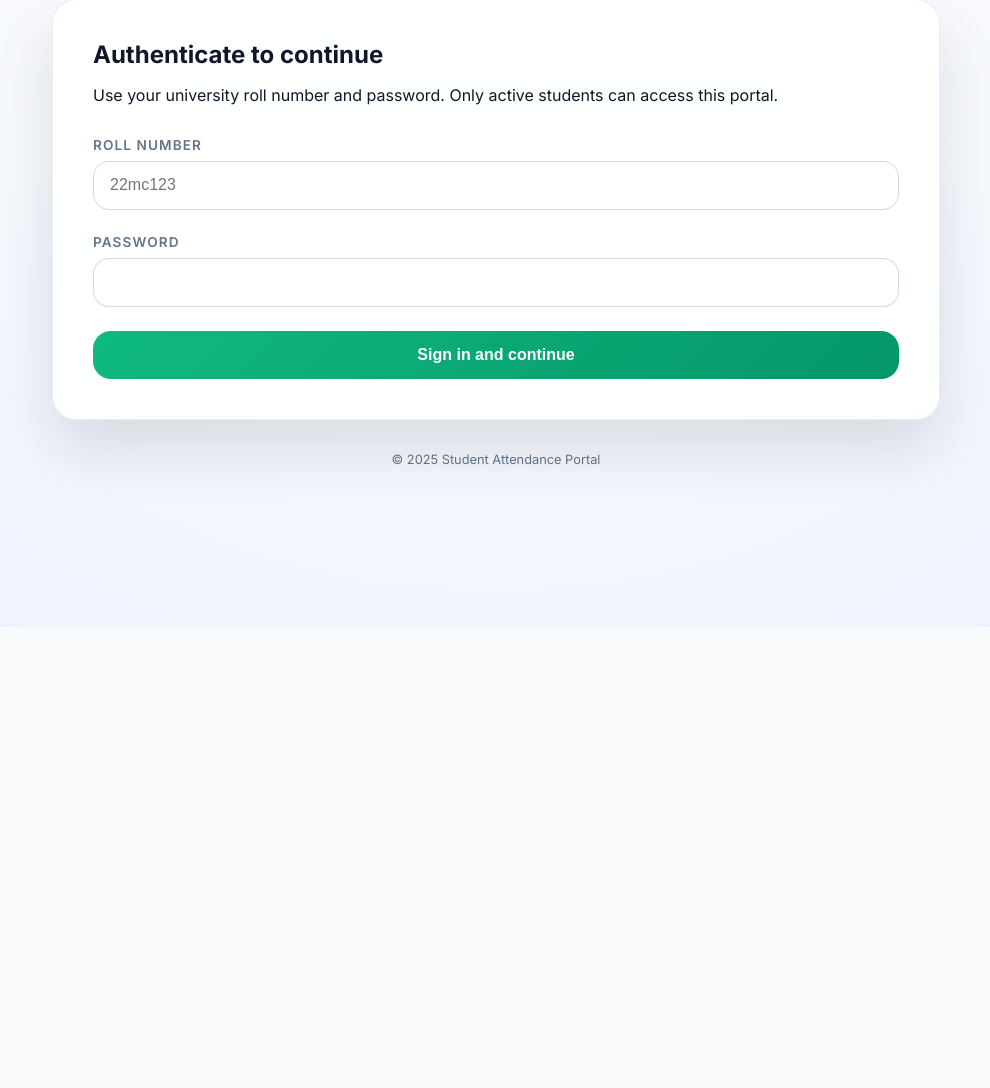
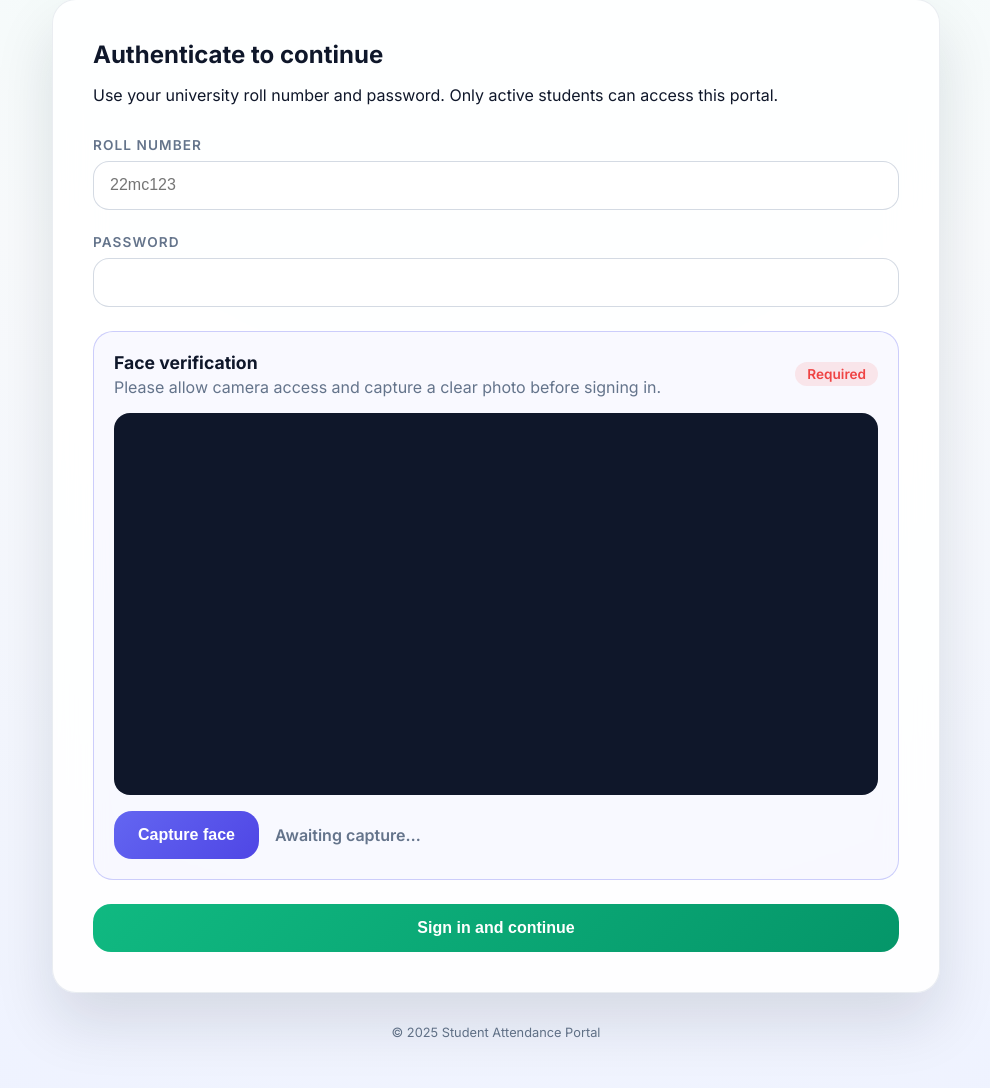
Before and after one commit to DhanushKenkiri/Wifi-Attendance, a Flask app: template captive-portal/templates/login.html in a window 1280 px wide. Shown: the part 173-1261 px from the top of the page, without its empty margins (144-1134 px from the left). Before the commit the page ends 645 px from the top, so only its background shows below. Run offline with Flask 3, Linux system fonts and the light colour scheme; the template is opened without the code that fills it, so the values that code supplies are empty; parts of the project's set-up code (start-up, migrations or seed data) failed here and were passed over.

Commit message:
feat: add face capture verification and performance optimizations
- Add OpenCV-based face detection during login
- Implement face capture UI with camera access and validation
- Store face images and metadata in SQLite
- Enforce face verification before attendance marking
- Remove 'Return home' button from success page
- Add Flask-Compress for response compression
- Increase static asset caching to 24h
- Disable Flask debug mode
- Add comprehensive README with architecture diagrams
- Include privacy guidance for face capture feature
- Add performance tuning recommendations

```diff
--- a/captive-portal/app.py
+++ b/captive-portal/app.py
@@ -3,19 +3,29 @@
 from __future__ import annotations
 
 import atexit
+import base64
+import binascii
 import csv
 import hashlib
 import json
 import secrets
 from datetime import datetime, timezone
 from functools import wraps
+from io import StringIO
 from pathlib import Path
 from typing import Any, Dict, Optional
 
-from io import StringIO
+from flask import Flask, Response, g, jsonify, redirect, render_template, request
+from flask_compress import Compress
+from itsdangerous import BadSignature, BadTimeSignature, SignatureExpired, URLSafeTimedSerializer
 
-from flask import Flask, Response, g, jsonify, redirect, render_template, request
-from itsdangerous import BadSignature, BadTimeSignature, SignatureExpired, URLSafeTimedSerializer
+try:
+    import cv2  # type: ignore
+    import numpy as np  # type: ignore
+except Exception as exc:  # pragma: no cover - best effort import
+    cv2 = None
+    np = None
+    print(f"[Face Capture] OpenCV disabled: {exc}")
 
 from utils import captive_dns, firewall, firebase_client, local_db, session_manager
 
@@ -66,8 +76,41 @@ if _CAPTIVE_DNS_CONFIG.get("enabled"):
         print(f"[Captive DNS] Disabled: {exc}")
 DEFAULT_STUDENT_PASSWORD = "sest@2024"
 
+_FACE_CAPTURE_SETTINGS = NETWORK_CONFIG.get("face_capture", {}) or {}
+_FACE_CAPTURE_DIR = (_BASE_DIR / "data" / "faces").resolve()
+_FACE_CAPTURE_MAX_AGE_SECONDS = int(_FACE_CAPTURE_SETTINGS.get("max_age_seconds", 300))
+_FACE_DETECTOR = None
+_FACE_CAPTURE_AVAILABLE = False
+if cv2 is not None and np is not None:
+    try:
+        cascade_root = getattr(getattr(cv2, "data", None), "haarcascades", None)
+        if cascade_root:
+            cascade_path = Path(cascade_root) / "haarcascade_frontalface_default.xml"
+            if cascade_path.exists():
+                detector = cv2.CascadeClassifier(str(cascade_path))
+                if not detector.empty():
+                    _FACE_DETECTOR = detector
+                    _FACE_CAPTURE_AVAILABLE = True
+    except Exception as exc:  # pragma: no cover - hardware dependent
+        print(f"[Face Capture] Detector unavailable: {exc}")
+
 app = Flask(__name__)
 app.secret_key = _APP_SECRET if _APP_SECRET != "change-me-in-production" else secrets.token_hex(32)
+app.config["SEND_FILE_MAX_AGE_DEFAULT"] = 86400  # cache static assets for a day
+app.config["TEMPLATES_AUTO_RELOAD"] = False
+app.config["JSONIFY_PRETTYPRINT_REGULAR"] = False
+app.config["JSON_SORT_KEYS"] = False
+app.config["COMPRESS_MIMETYPES"] = (
+    "text/html",
+    "text/css",
+    "text/xml",
+    "application/json",
+    "application/javascript",
+    "text/javascript",
+    "application/octet-stream",
+)
+app.config["COMPRESS_LEVEL"] = int(NETWORK_CONFIG.get("performance", {}).get("compress_level", 6))
+Compress(app)
 session_manager.configure_session(
     app,
     lifetime_minutes=int(NETWORK_CONFIG.get("session", {}).get("lifetime_minutes", 180)),
@@ -92,6 +135,59 @@ def _decode_teacher_token(token: str) -> Optional[Dict[str, Any]]:
         return _token_serializer.loads(token, max_age=_AUTH_TOKEN_TTL_SECONDS)
     except (BadSignature, BadTimeSignature, SignatureExpired):
         return None
+
+
+def _decode_image_payload(image_payload: str) -> bytes:
+    if "," in image_payload:
+        image_payload = image_payload.split(",", 1)[1]
+    image_payload = image_payload.strip()
+    padding = len(image_payload) % 4
+    if padding:
+        image_payload += "=" * (4 - padding)
+    try:
+        return base64.b64decode(image_payload, validate=True)
+    except (ValueError, binascii.Error) as exc:  # type: ignore[name-defined]
+        raise ValueError("Invalid image data supplied.") from exc
+
+
+def _save_face_capture(student_id: str, image_bytes: bytes) -> Dict[str, Any]:
+    if not _FACE_CAPTURE_AVAILABLE or not _FACE_DETECTOR or not cv2 or not np:
+        raise RuntimeError("Face detection engine is not available on this device.")
+
+    np_buffer = np.frombuffer(image_bytes, dtype=np.uint8)
+    image = cv2.imdecode(np_buffer, cv2.IMREAD_COLOR)
+    if image is None:
+        raise ValueError("Unable to read captured frame. Please retry.")
+
+    gray = cv2.cvtColor(image, cv2.COLOR_BGR2GRAY)
+    faces = _FACE_DETECTOR.detectMultiScale(gray, scaleFactor=1.15, minNeighbors=5, minSize=(90, 90))
+    if faces is None or len(faces) == 0:
+        raise ValueError("No face detected. Ensure good lighting and stay within frame.")
+
+    timestamp_suffix = datetime.now(tz=timezone.utc).strftime("%Y%m%d%H%M%S")
+    filename = f"{student_id}_{timestamp_suffix}.jpg"
+    _FACE_CAPTURE_DIR.mkdir(parents=True, exist_ok=True)
+    file_path = _FACE_CAPTURE_DIR / filename
+    if not cv2.imwrite(str(file_path), image):
+        raise RuntimeError("Unable to persist face capture. Retry in a moment.")
+
+    record = local_db.log_face_capture(_SQLITE_DB_PATH, student_id, str(file_path), len(faces))
+    record.setdefault("image_path", str(file_path))
+    return record
+
+
+def _face_capture_is_recent(face_data: Optional[dict[str, Any]]) -> bool:
+    if not face_data:
+        return False
+    captured_at = face_data.get("capturedAt")
+    if not captured_at:
+        return False
+    try:
+        captured_time = datetime.fromisoformat(captured_at)
+    except ValueError:
+        return False
+    age_seconds = (datetime.now(tz=timezone.utc) - captured_time).total_seconds()
+    return age_seconds <= _FACE_CAPTURE_MAX_AGE_SECONDS
 
 
 def require_teacher_auth(func):
@@ -168,6 +264,13 @@ def add_cors_headers(response):
     return response
 
 
+@app.after_request
+def add_performance_headers(response):
+    if request.path.startswith("/static/"):
+        response.headers.setdefault("Cache-Control", "public, max-age=86400, immutable")
+    return response
+
+
 def _serialise_teacher(teacher: Dict[str, Any]) -> Dict[str, Any]:
     return {
         "id": teacher.get("id"),
@@ -209,6 +312,7 @@ def _serialise_attendance_record(record: Dict[str, Any]) -> Dict[str, Any]:
         "department": record.get("department"),
         "markedVia": record.get("marked_via"),
         "deviceFingerprint": record.get("device_fingerprint"),
+        "faceCaptureId": record.get("face_capture_id"),
     }
 
 
@@ -292,6 +396,8 @@ def login():
     if request.method == "POST":
         payload = request.get_json(silent=True) or {}
         password = str(payload.get("password", "")).strip()
+        face_capture_id = payload.get("faceCaptureId")
+        face_capture_data = session_manager.get_face_capture()
 
         if _USING_SQLITE:
             roll_number = (
@@ -355,6 +461,30 @@ def login():
                 }
             )
 
+        if _USING_SQLITE:
+            if not face_capture_id or not face_capture_data:
+                return jsonify({"success": False, "error": "Face verification is required before continuing."}), 403
+
+            if str(face_capture_data.get("captureId")) != str(face_capture_id):
+                return jsonify({"success": False, "error": "Face capture mismatch. Please recapture."}), 403
+
+            student_session = session_manager.get_student_data() or {}
+            if face_capture_data.get("studentId") != student_session.get("studentId"):
+                return jsonify({"success": False, "error": "Face capture belongs to a different user."}), 403
+
+            if not _face_capture_is_recent(face_capture_data):
+                session_manager.clear_face_capture()
+                return jsonify({"success": False, "error": "Face capture expired. Capture again."}), 403
+
+            try:
+                capture_record = local_db.get_face_capture(_SQLITE_DB_PATH, face_capture_data.get("captureId"))
+            except local_db.LocalDatabaseError as exc:
+                return jsonify({"success": False, "error": str(exc)}), 500
+
+            if not capture_record:
+                session_manager.clear_face_capture()
+                return jsonify({"success": False, "error": "Face capture not found. Capture again."}), 400
+
         return jsonify({"success": True})
 
     return render_template("login.html", code_data=code_data)
@@ -364,11 +494,32 @@ def login():
 def mark_attendance():
     code_data = session_manager.get_code_data()
     student = session_manager.get_student_data()
+    face_capture_data = session_manager.get_face_capture()
     if not code_data or not student:
         session_manager.clear_all()
         return redirect("/verify")
 
     if request.method == "POST":
+        capture_record = None
+        if _USING_SQLITE:
+            if not face_capture_data:
+                return jsonify({"success": False, "error": "Face verification is required before marking attendance."}), 403
+            if face_capture_data.get("studentId") != student.get("studentId"):
+                return jsonify({"success": False, "error": "Face capture belongs to a different roll number."}), 403
+            if not _face_capture_is_recent(face_capture_data):
+                session_manager.clear_face_capture()
+                return jsonify({"success": False, "error": "Face capture expired. Capture again from the login page."}), 403
+            capture_id = face_capture_data.get("captureId")
+            if not capture_id:
+                return jsonify({"success": False, "error": "Face capture missing. Capture again."}), 400
+            try:
+                capture_record = local_db.get_face_capture(_SQLITE_DB_PATH, capture_id)
+            except local_db.LocalDatabaseError as exc:
+                return jsonify({"success": False, "error": str(exc)}), 500
+            if not capture_record:
+                session_manager.clear_face_capture()
+                return jsonify({"success": False, "error": "Face capture not found. Capture again."}), 400
+
         today = datetime.now(tz=timezone.utc).date().isoformat()
         try:
             if _USING_SQLITE:
@@ -413,6 +564,12 @@ def mark_attendance():
             "deviceFingerprint": fingerprint,
         }
 
+        if capture_record:
+            attendance_payload["faceCaptureId"] = capture_record.get("id")
+            attendance_payload["faceCapturePath"] = capture_record.get("image_path")
+        elif face_capture_data:
+            attendance_payload["faceCaptureId"] = face_capture_data.get("captureId")
+
         try:
             if _USING_SQLITE:
                 local_db.mark_attendance(
@@ -432,9 +589,15 @@ def mark_attendance():
             firewall.grant_internet_access(request.remote_addr, student["studentId"], rule_prefix)
 
         session_manager.store_attendance_data(attendance_payload)
+        session_manager.clear_face_capture()
         return jsonify({"success": True, "data": attendance_payload})
 
-    return render_template("mark-attendance.html", student=student, code_data=code_data)
+    return render_template(
+        "mark-attendance.html",
+        student=student,
+        code_data=code_data,
+        face_capture=face_capture_data if _face_capture_is_recent(face_capture_data) else None,
+    )
 
 
 @app.route("/success")
@@ -448,6 +611,50 @@ def success():
 @app.route("/api/client-ip")
 def client_ip():
     return jsonify({"ip": request.remote_addr})
+
+
+@app.route("/api/face-capture", methods=["POST"])
+def api_face_capture():
+    if not _USING_SQLITE:
+        return jsonify({"success": False, "error": "Face capture requires the SQLite data source."}), 400
+    if not _FACE_CAPTURE_AVAILABLE:
+        return jsonify({"success": False, "error": "Face detection libraries are not installed on the server."}), 500
+
+    payload = request.get_json(silent=True) or {}
+    student_id = str(payload.get("studentId", "")).strip().lower()
+    image_payload = payload.get("imageData")
+
+    if not student_id:
+        return jsonify({"success": False, "error": "Student roll number is required."}), 400
+    if not image_payload:
+        return jsonify({"success": False, "error": "Image data missing from request."}), 400
+
+    try:
+        student = local_db.fetch_student(_SQLITE_DB_PATH, student_id)
+    except local_db.LocalDatabaseError as exc:
+        return jsonify({"success": False, "error": str(exc)}), 500
+
+    if not student:
+        return jsonify({"success": False, "error": "Student not found."}), 404
+
+    try:
+        image_bytes = _decode_image_payload(image_payload)
+        record = _save_face_capture(student_id, image_bytes)
+    except ValueError as exc:
+        return jsonify({"success": False, "error": str(exc)}), 400
+    except RuntimeError as exc:
+        return jsonify({"success": False, "error": str(exc)}), 500
+
+    session_manager.store_face_capture(
+        {
+            "captureId": record.get("id"),
+            "studentId": student_id,
+            "imagePath": record.get("image_path"),
+            "capturedAt": record.get("created_at", datetime.now(tz=timezone.utc).isoformat()),
+        }
+    )
+
+    return jsonify({"success": True, "captureId": record.get("id")})
 
 
 @app.route("/api/grant-access", methods=["POST"])
--- a/captive-portal/config/network_settings.json
+++ b/captive-portal/config/network_settings.json
@@ -2,11 +2,11 @@
   "host": "0.0.0.0",
   "portal_ip": "192.168.137.1",
   "port": 8080,
-  "debug": true,
+  "debug": false,
   "use_reloader": false,
   "force_https": false,
   "firewall": {
-    "enabled": true,
+    "enabled": false,
     "rule_prefix": "UniNetAttendance"
   },
   "data_source": "sqlite",
@@ -32,7 +32,7 @@
     "firebase.google.com"
   ],
   "captive_dns": {
-    "enabled": true,
+    "enabled": false,
     "listen_address": "0.0.0.0",
     "listen_port": 53,
     "portal_ip": "192.168.137.1",
--- a/captive-portal/requirements.txt
+++ b/captive-portal/requirements.txt
@@ -2,3 +2,5 @@ Flask==3.0.3
 firebase-admin==6.5.0
 requests==2.32.3
 dnslib==0.9.24
+Flask-Compress==1.14
+opencv-python==4.10.0.84
--- a/captive-portal/static/css/style.css
+++ b/captive-portal/static/css/style.css
@@ -102,6 +102,10 @@ a {
   transition: transform 0.2s ease, box-shadow 0.2s ease;
 }
 
+.btn.secondary {
+  background: linear-gradient(135deg, var(--accent-500), var(--accent-600));
+}
+
 .btn:hover {
   transform: translateY(-2px);
   box-shadow: 0 24px 40px rgba(13, 148, 136, 0.25);
@@ -170,6 +174,70 @@ a {
   line-height: 1.6;
 }
 
+.face-capture {
+  border: 1px solid rgba(99, 102, 241, 0.3);
+  border-radius: 20px;
+  padding: 1.25rem;
+  display: flex;
+  flex-direction: column;
+  gap: 1rem;
+  background: rgba(99, 102, 241, 0.04);
+}
+
+.face-capture__header {
+  display: flex;
+  justify-content: space-between;
+  gap: 1rem;
+  align-items: center;
+}
+
+.face-capture__header h2 {
+  margin: 0;
+  font-size: 1.1rem;
+}
+
+.face-capture__header p {
+  margin: 0.25rem 0 0;
+  color: var(--muted);
+}
+
+.face-chip {
+  padding: 0.25rem 0.75rem;
+  border-radius: 999px;
+  background: rgba(248, 113, 113, 0.15);
+  color: var(--error);
+  font-weight: 600;
+  font-size: 0.85rem;
+}
+
+.face-video {
+  width: 100%;
+  border-radius: 16px;
+  min-height: 240px;
+  background: #0f172a;
+  object-fit: cover;
+}
+
+.face-capture__actions {
+  display: flex;
+  flex-wrap: wrap;
+  gap: 1rem;
+  align-items: center;
+}
+
+.face-status {
+  font-weight: 600;
+  color: var(--muted);
+}
+
+.face-status.success {
+  color: var(--success);
+}
+
+.face-status.error {
+  color: var(--error);
+}
+
 .table {
   width: 100%;
   border-spacing: 0;
--- a/captive-portal/static/js/main.js
+++ b/captive-portal/static/js/main.js
@@ -81,12 +81,33 @@
     const form = document.querySelector('#login-form');
     const errorBox = document.querySelector('#login-error');
     const submitButton = form.querySelector('button[type="submit"]');
+    const captureButton = document.querySelector('#capture-button');
+    const rollInput = document.querySelector('#roll-number');
+    const faceInput = document.querySelector('#faceCaptureId');
+    const video = document.querySelector('#face-video');
+    const status = document.querySelector('#capture-status');
+    let mediaStream;
+
+    if (!navigator.mediaDevices || !navigator.mediaDevices.getUserMedia) {
+      setStatus('Camera not supported on this device.', 'error');
+      captureButton.disabled = true;
+    }
+
+    captureButton?.addEventListener('click', handleCapture);
+    window.addEventListener('beforeunload', stopStream, { once: true });
 
     form.addEventListener('submit', async (event) => {
       event.preventDefault();
       errorBox.hidden = true;
       submitButton.disabled = true;
       submitButton.textContent = 'Signing in…';
+
+      if (!faceInput.value) {
+        showError('Capture your face before signing in.');
+        submitButton.disabled = false;
+        submitButton.textContent = 'Sign in and continue';
+        return;
+      }
 
       const data = Object.fromEntries(new FormData(form).entries());
       try {
@@ -112,6 +133,78 @@
     function showError(message) {
       errorBox.textContent = message;
       errorBox.hidden = false;
+      setStatus(message, 'error');
+    }
+
+    function setStatus(message, state) {
+      if (!status) return;
+      status.textContent = message;
+      status.classList.remove('success', 'error');
+      if (state) {
+        status.classList.add(state);
+      }
+    }
+
+    async function handleCapture() {
+      if (!navigator.mediaDevices || !navigator.mediaDevices.getUserMedia) {
+        showError('Camera not available on this device.');
+        return;
+      }
+
+      const rollNumber = rollInput.value.trim().toLowerCase();
+      if (!rollNumber) {
+        showError('Enter your roll number before capturing.');
+        return;
+      }
+
+      try {
+        await startStream();
+        const imageData = captureFrame();
+        setStatus('Detecting face…', null);
+        const response = await fetch('/api/face-capture', {
+          method: 'POST',
+          headers: { 'Content-Type': 'application/json' },
+          body: JSON.stringify({ imageData, studentId: rollNumber })
+        });
+        const payload = await response.json();
+        if (!response.ok || !payload.success) {
+          throw new Error(payload.error || 'Unable to detect face.');
+        }
+        faceInput.value = payload.captureId;
+        setStatus('Face detected and saved.', 'success');
+      } catch (error) {
+        faceInput.value = '';
+        setStatus(error.message || 'Unable to capture face.', 'error');
+        showError(error.message || 'Unable to capture face.');
+      }
+    }
+
+    async function startStream() {
+      if (mediaStream) {
+        return;
+      }
+      mediaStream = await navigator.mediaDevices.getUserMedia({ video: { facingMode: 'user' }, audio: false });
+      if (video) {
+        video.srcObject = mediaStream;
+        await video.play();
+      }
+    }
+
+    function captureFrame() {
+      const canvas = document.createElement('canvas');
+      const width = video?.videoWidth || 640;
+      const height = video?.videoHeight || 480;
+      canvas.width = width;
+      canvas.height = height;
+      const context = canvas.getContext('2d');
+      context.drawImage(video, 0, 0, width, height);
+      return canvas.toDataURL('image/jpeg', 0.92);
+    }
+
+    function stopStream() {
+      if (!mediaStream) return;
+      mediaStream.getTracks().forEach((track) => track.stop());
+      mediaStream = undefined;
     }
   }
 
--- a/captive-portal/templates/login.html
+++ b/captive-portal/templates/login.html
@@ -21,6 +21,21 @@
       <label for="password">Password</label>
       <input id="password" name="password" type="password" autocomplete="current-password" required />
     </div>
+    <div class="face-capture">
+      <div class="face-capture__header">
+        <div>
+          <h2>Face verification</h2>
+          <p>Please allow camera access and capture a clear photo before signing in.</p>
+        </div>
+        <span class="face-chip">Required</span>
+      </div>
+      <video id="face-video" class="face-video" autoplay playsinline muted></video>
+      <div class="face-capture__actions">
+        <button type="button" class="btn secondary" id="capture-button">Capture face</button>
+        <span id="capture-status" class="face-status">Awaiting capture…</span>
+      </div>
+    </div>
+    <input type="hidden" name="faceCaptureId" id="faceCaptureId" />
     <div id="login-error" class="alert" hidden></div>
     <button type="submit" class="btn">Sign in and continue</button>
   </form>
--- a/captive-portal/templates/success.html
+++ b/captive-portal/templates/success.html
@@ -31,7 +31,6 @@
   {% endif %}
   <div style="margin-top:2rem;display:flex;gap:1rem;flex-wrap:wrap;justify-content:center;">
     <a class="btn" href="{{ url_for('verify_code') }}">Mark another class</a>
-    <a class="btn" href="/">Return home</a>
   </div>
 </section>
 {% endblock %}
--- a/captive-portal/utils/captive_dns.py
+++ b/captive-portal/utils/captive_dns.py
@@ -174,6 +174,8 @@ def start_dns_server(
     force_portal_domains: Sequence[str] | None = None,
     upstream_servers: Sequence[str] | None = None,
     log_queries: bool = False,
+    auto_grant: bool = False,
+    grant_url: Optional[str] = None,
 ) -> DNSServerHandle:
     resolver = DNSRedirectResolver(
         portal_ip=portal_ip,
@@ -181,6 +183,8 @@ def start_dns_server(
         force_portal_domains=force_portal_domains,
         upstream_servers=upstream_servers,
         log_queries=log_queries,
+        auto_grant=auto_grant,
+        grant_url=grant_url,
     )
 
     try:
```
Also changed, not shown: captive-portal/templates/mark-attendance.html (+7 -0 lines), captive-portal/utils/local_db.py (+66 -2 lines), captive-portal/utils/session_manager.py (+15 -1 lines), README.md.
